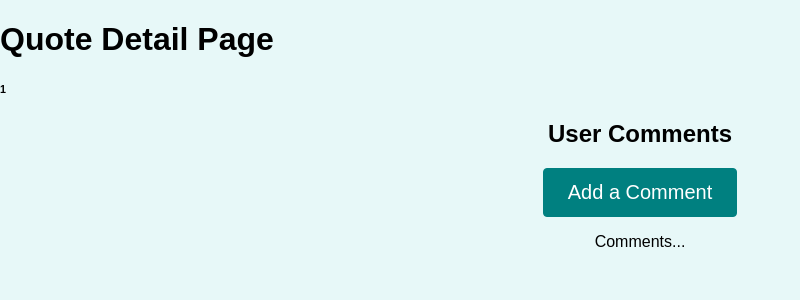
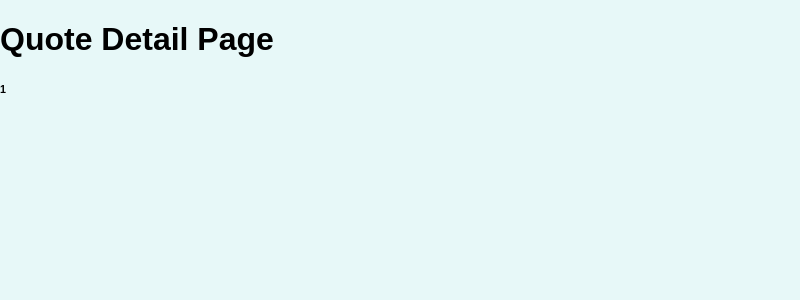
Before and after one commit to anaysoul/react-complete-guide, a React (Create React App) app: page /quotes/1 in a window 1280 px wide. Shown: the top 300 px of the page, without its empty margins (0-800 px from the left). Built offline with nearby package versions, Linux system fonts and the light colour scheme.

Commit message:
practicing nested routes

```diff
--- a/src/pages/QuoteDetail.js
+++ b/src/pages/QuoteDetail.js
@@ -9,7 +9,7 @@ const QuoteDetail = () => {
     <Fragment>
       <h1>Quote Detail Page</h1>
       <h6>{params.quoteId}</h6>
-      <Route to="/comments">
+      <Route path={`/quotes/${params.quoteId}/comments`}>
         <Comments />
       </Route>
     </Fragment>
```
